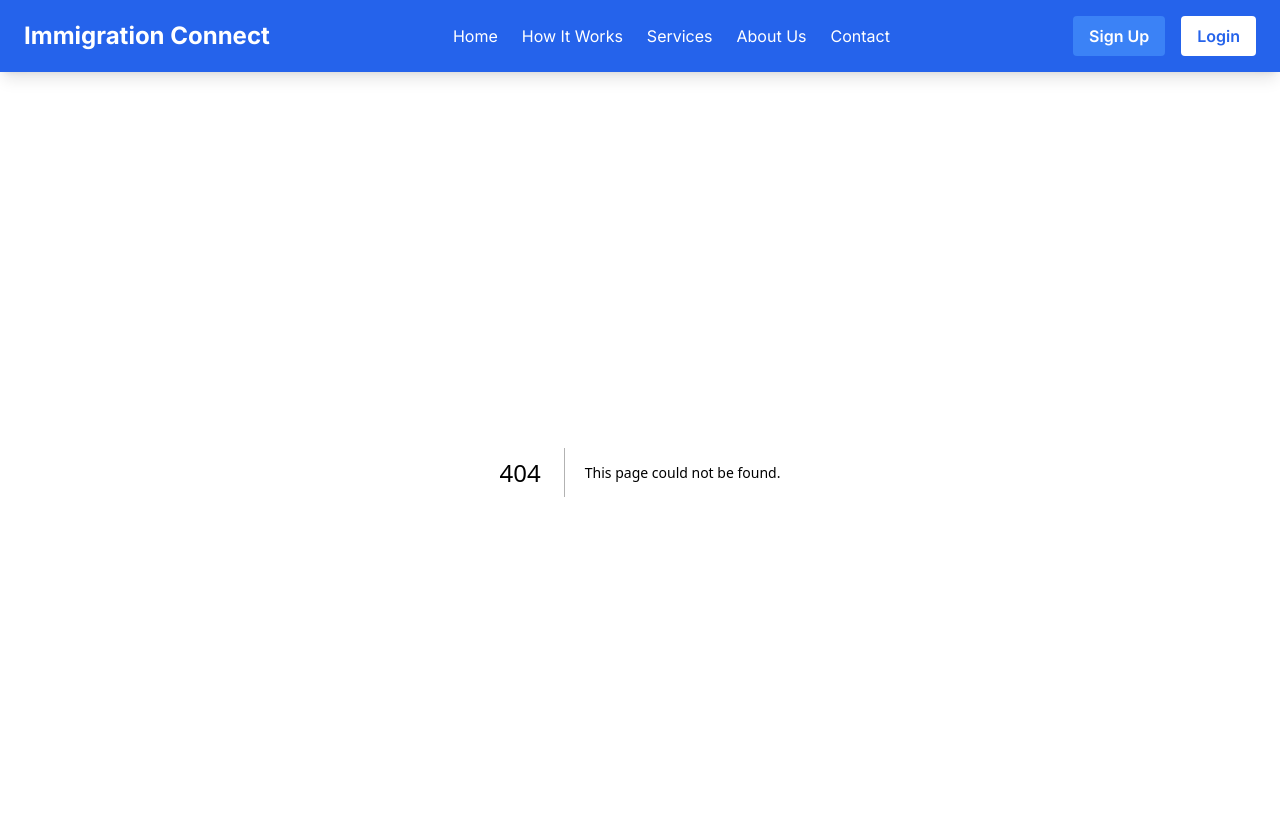
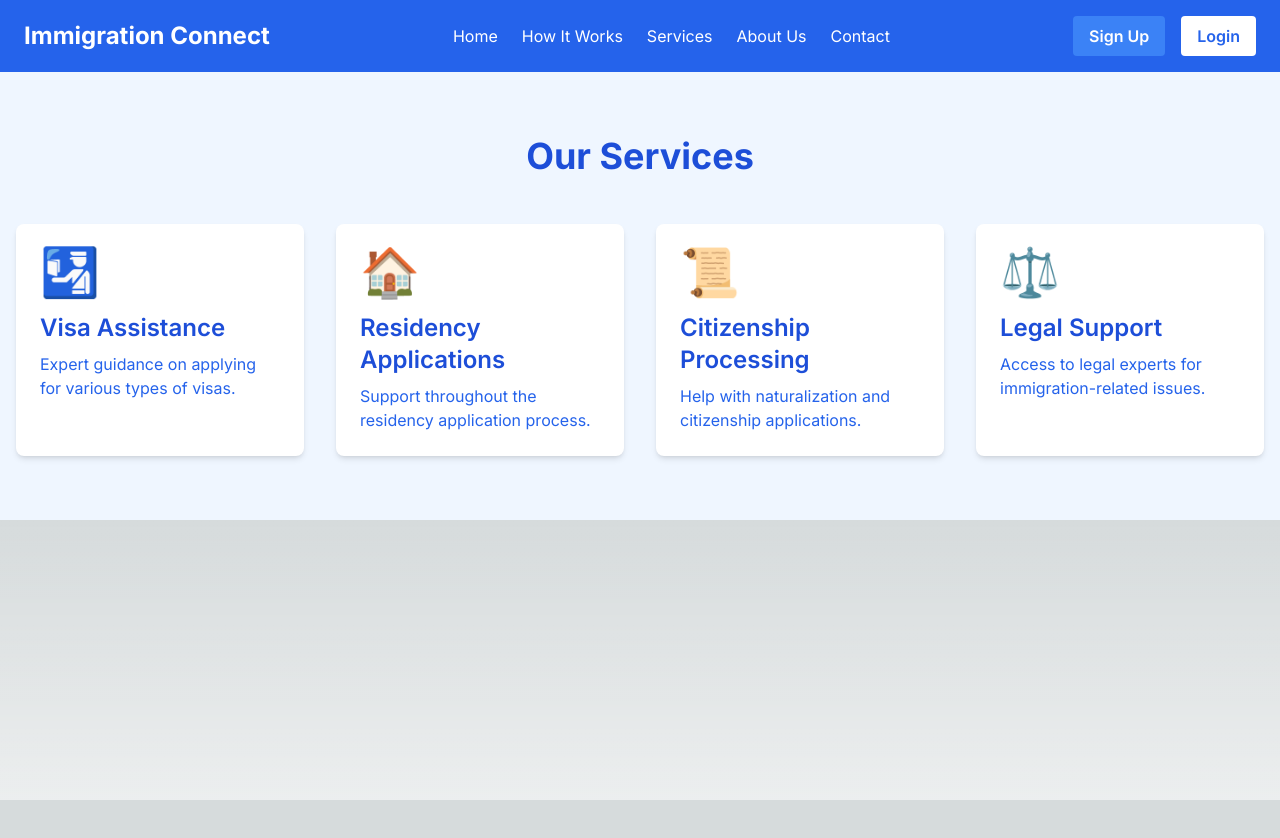
Before and after one commit to Ruwen-Yi/agent-finder, a Next.js app: page /services-overview in a window 1280 px wide. Before the commit this address had no page. Shown: the top 838 px of the page. After the commit the page ends 800 px from the top, so only its background shows below. Built offline with nearby package versions, Linux system fonts and the light colour scheme.

Commit message:
create services overview page

```diff
--- /dev/null
+++ b/app/services-overview/page.tsx
@@ -0,0 +1,47 @@
+export default function ServicesOverview() {
+  const services = [
+    {
+      name: 'Visa Assistance',
+      description: 'Expert guidance on applying for various types of visas.',
+      icon: '🛂',
+    },
+    {
+      name: 'Residency Applications',
+      description: 'Support throughout the residency application process.',
+      icon: '🏠',
+    },
+    {
+      name: 'Citizenship Processing',
+      description: 'Help with naturalization and citizenship applications.',
+      icon: '📜',
+    },
+    {
+      name: 'Legal Support',
+      description: 'Access to legal experts for immigration-related issues.',
+      icon: '⚖️',
+    },
+  ];
+  return (
+    <section className="py-16 bg-blue-50">
+      <div className="container mx-auto px-4">
+        <h2 className="text-4xl font-bold text-blue-700 text-center mb-12">
+          Our Services
+        </h2>
+        <div className="grid grid-cols-1 sm:grid-cols-2 md:grid-cols-2 lg:grid-cols-4 gap-8">
+          {services.map((service, index) => (
+            <div
+              key={index}
+              className="bg-white p-6 rounded-lg shadow-md hover:shadow-lg transition-shadow duration-300"
+            >
+              <div className="text-5xl text-blue-500 mb-4">{service.icon}</div>
+              <h3 className="text-2xl font-semibold text-blue-700 mb-2">
+                {service.name}
+              </h3>
+              <p className="text-blue-600">{service.description}</p>
+            </div>
+          ))}
+        </div>
+      </div>
+    </section>
+  );
+}
```
